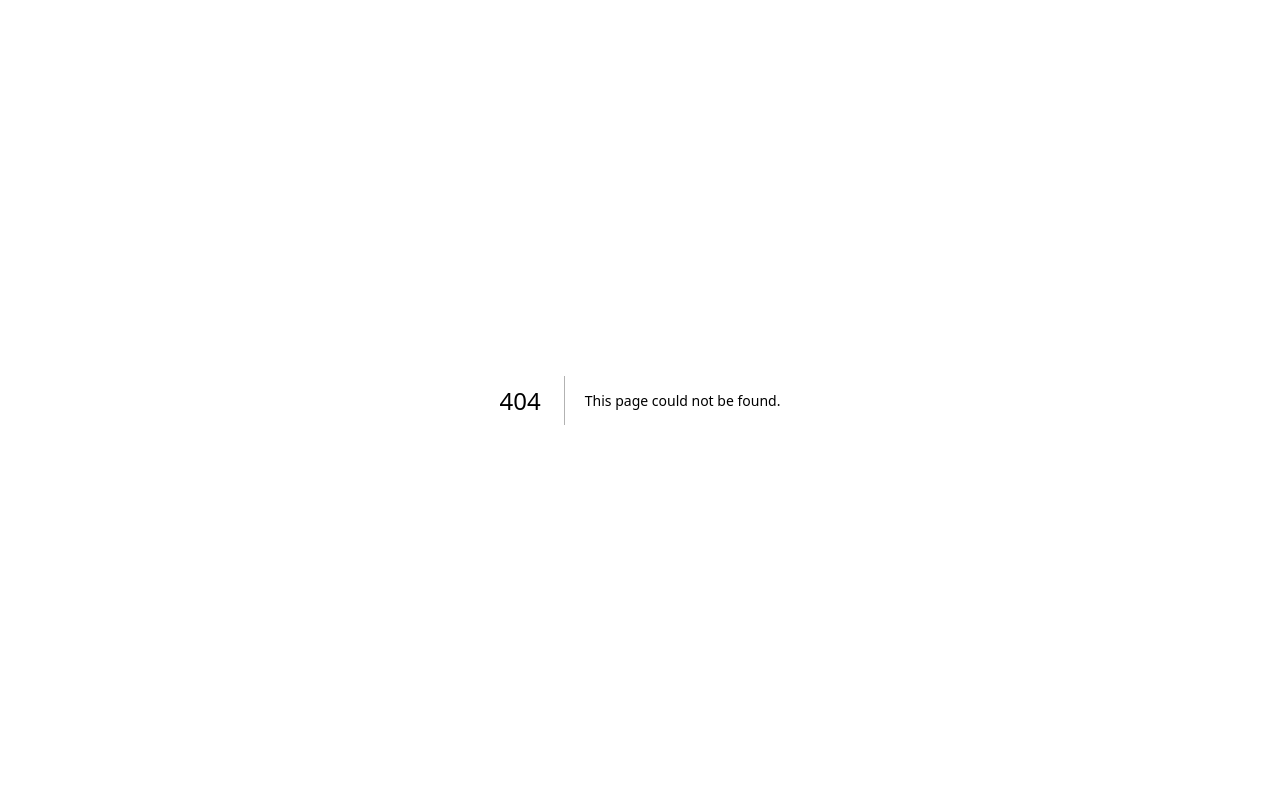
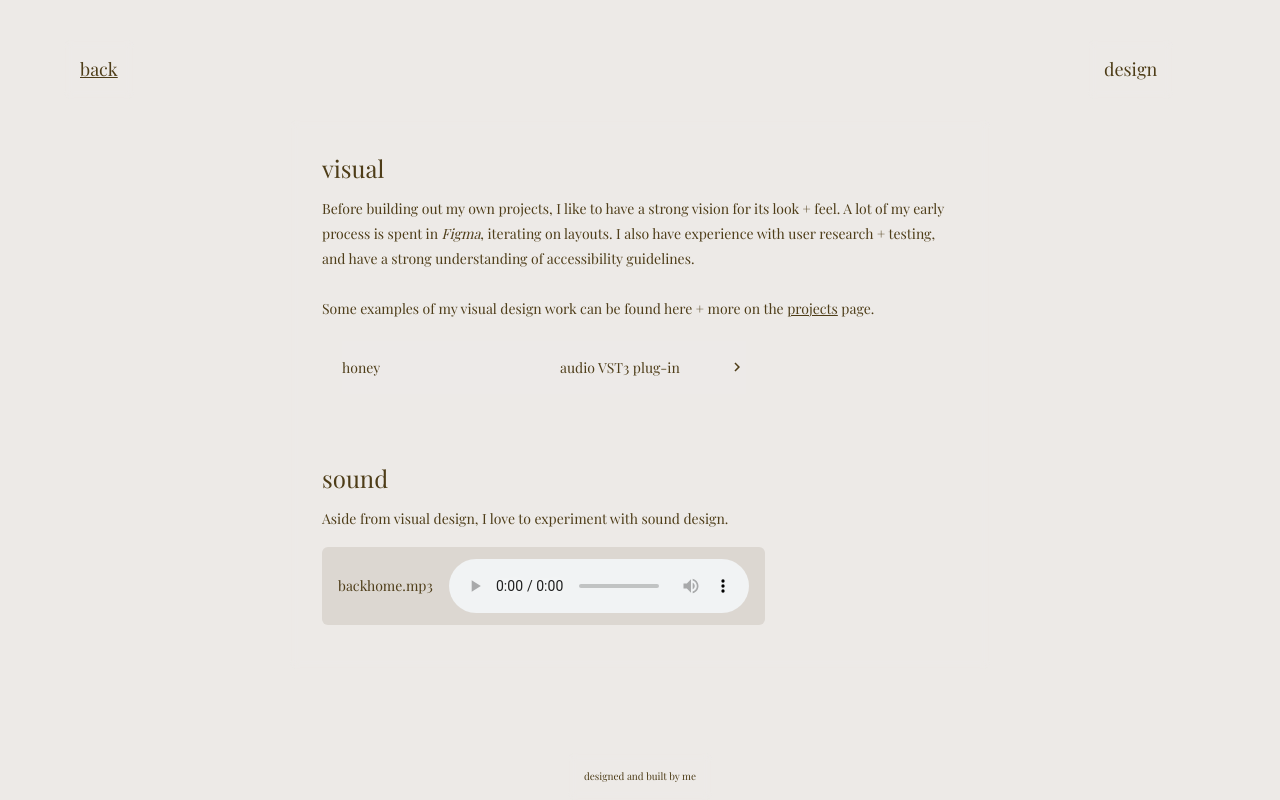
Before and after one commit to joshudd/portfolio, a Next.js app: page /design in a window 1280 px wide. Before the commit this address had no page. Built offline with nearby package versions, Linux system fonts and the light colour scheme.

Commit message:
design page + layout

```diff
--- /dev/null
+++ b/src/app/design/page.tsx
@@ -0,0 +1,4 @@
+import DesignView from '@/components/views/design-view'
+export default function Design() {
+  return <DesignView />
+}
--- a/src/app/globals.css
+++ b/src/app/globals.css
@@ -13,6 +13,9 @@
   --text-projects-hover-color: #9baec8;
   --text-about-color: #125124;
   --text-about-hover-color: #38AD66;
+  --text-design-color: #4e3d18;
+  --text-design-hover-color: #a88c5e;
+  --background-design-color: #dcd7d1;
 }
 
 body {
--- /dev/null
+++ b/src/components/project-item.tsx
@@ -0,0 +1,56 @@
+import React, { useState, useRef } from "react";
+import { motion } from 'framer-motion';
+import { Project } from "@/data/projects";
+
+type ColorSet = {
+    text: string | null;
+    textHover: string | null;
+    background: string | null;
+    backgroundHover: string | null;
+}
+
+export const ProjectItem = ({ project, colorset }: { project: Project, colorset: ColorSet }) => {
+    const [isHovered, setIsHovered] = useState(false);
+    const [animateUp, setAnimateUp] = useState(false);
+    const itemRef = useRef<HTMLDivElement | null>(null);
+
+    const handleMouseEnter = (e: React.MouseEvent<HTMLDivElement>) => {
+        if (itemRef.current) {
+            const rect = itemRef.current.getBoundingClientRect();
+            const mouseY = e.clientY;
+            setAnimateUp(mouseY > rect.top + rect.height / 2);
+        }
+        setIsHovered(true);
+    };
+
+    const handleMouseLeave = () => {
+        setIsHovered(false);
+    };
+
+    return (
+        <a href={`/projects/${project.link}`}>
+            <motion.div
+                key={project.name}
+                className={`pt-4 pb-4 gap-x-6 md:gap-x-12 lg:gap-x-18 flex items-center max-w-full ${colorset.text} ${colorset.background} hover:${colorset.textHover} hover:${colorset.backgroundHover}`}
+                ref={itemRef}
+                onMouseEnter={handleMouseEnter}
+                onMouseLeave={handleMouseLeave}
+                initial={{ y: 0 }}
+                animate={{ y: isHovered ? (animateUp ? -2 : 2) : 0 }}
+                transition={{ duration: 0.2 }}
+            >
+                <div className="flex sm:min-w-[140px] md:min-w-[170px]">
+                    <span className="whitespace-nowrap overflow-hidden text-ellipsis">{project.name}</span>
+                </div>
+                <div className="flex-grow overflow-hidden">
+                    <span className="block truncate">{project.summary}</span>
+                </div>
+                <div className="flex-shrink-0 ml-auto hidden sm:block font-extrabold">
+                    <svg xmlns="http://www.w3.org/2000/svg" viewBox="0 0 24 24" width="18" height="18" fill="currentColor">
+                        <path d="M10 6L8.59 7.41 13.17 12l-4.58 4.59L10 18l6-6z"/>
+                    </svg>
+                </div>
+            </motion.div>
+        </a>
+    );
+};
--- a/src/components/views/about-view.tsx
+++ b/src/components/views/about-view.tsx
@@ -4,15 +4,24 @@ import Ripples from "../animation/ripples-animation";
 const AboutView = () => {
     return (
         <div className="w-full h-screen flex flex-col justify-center items-center text-text-about-color">
-            {/* header */}
-            <div className="mb-6 absolute top-[15vh] left-[10vw] p-2 md:p-3 lg:p-4 bg-background-transparent-color rounded-sm md:rounded-lg backdrop-blur-sm z-[200]">
-                <h1 className="text-xl sm:text-2xl md:text-3xl font-normal">
+            {/* back button */}
+            <div className={`absolute top-[5vh] left-[5vw] p-2 md:p-3 lg:p-4 bg-background-transparent-color rounded-sm md:rounded-lg backdrop-blur-sm z-[200]`}>
+                <a href="/" className="flex items-center hover:text-text-projects-hover-color">
+                    <h2 className="text-[12px] sm:text-[14px] md:text-[16px] lg:text-[18px] underline">
+                        back
+                    </h2>
+                </a>
+            </div>
+
+            {/* title */}
+            <div className={`absolute top-[5vh] left-[84vw] p-2 md:p-3 lg:p-4 bg-background-transparent-color rounded-sm md:rounded-lg backdrop-blur-sm z-[200]`}>
+                <h1 className="text-[12px] sm:text-[14px] md:text-[16px] lg:text-[18px]">
                     about
                 </h1>
             </div>
 
             {/* body */}
-            <div className="mt-6 w-[38%] sm:w-[43%] md:w-[48%] lg:w-[43%] xl:w-[38%] absolute top-[22vh] left-[20vw] p-4 sm:p-4 md:p-6 lg:p-8 bg-background-transparent-color rounded-lg backdrop-blur-sm z-[200]">
+            <div className="mt-6 w-[80%] max-w-[700px] absolute top-[12vh] p-4 sm:p-4 md:p-6 lg:p-8 bg-background-transparent-color rounded-lg backdrop-blur-sm z-[200]">
                 <div className="flex items-center">
                     <h1 className="text-lg sm:text-xl md:text-2xl font-normal">
                         nice to meet you! &nbsp;
@@ -32,7 +41,7 @@ const AboutView = () => {
                     <a href="https://www.spscommerce.com/" target="_blank" className="text-text-about-color hover:text-text-about-hover-color"> SPS Commerce </a>
                     as a software engineer intern
                     <span className="text-[8px] sm:text-[10px] md:text-[12px] align-super">
-                    &nbsp;{'{'} extended through the end of 2024 {'}'}
+                        &nbsp;{'['}extended&nbsp;through&nbsp;the&nbsp;end&nbsp;of&nbsp;2024{']'}
                     </span>.
                 </p>
                 <br/>
@@ -54,15 +63,6 @@ const AboutView = () => {
                 </div>
             </div>
 
-            {/* back button */}
-            <div className={`absolute top-[28vh] left-[68vw] p-2 md:p-3 lg:p-4 bg-background-transparent-color rounded-sm md:rounded-lg backdrop-blur-sm z-[200]`}>
-                <a href="/" className="flex items-center hover:text-text-about-hover-color">
-                    <h2 className="text-[14px] sm:text-[16px] md:text-[18px] lg:text-[20px] font-normal underline">
-                        back
-                    </h2>
-                </a>
-            </div>
-
             {/* note */}
             <div className="hidden md:block absolute bottom-[0vh] p-2 md:p-3 lg:p-4 bg-background-transparent-color rounded-sm md:rounded-lg backdrop-blur-sm z-[200]">
                 <h2 className="text-[10px]">
--- /dev/null
+++ b/src/components/views/design-view.tsx
@@ -0,0 +1,95 @@
+"use client"
+
+import React from "react";
+import Ripples from "../animation/ripples-animation";
+import { Project, projects } from "@/data/projects";
+import { ProjectItem } from "@/components/project-item";
+
+const DesignView = () => {
+    const designProjectNames = ["runstencil", "honey", "sisterscamelot"];
+    const designProjects: Project[] = projects.filter(project => designProjectNames.includes(project.name));
+    const colorset = {
+        text: "text-text-design-color",
+        textHover: "text-text-design-hover-color",
+        background: "bg-background-transparent-color",
+        backgroundHover: "bg-background-transparent-color-hover",
+    };
+
+    return (
+        <div className="w-full h-screen flex flex-col justify-center items-center text-text-design-color">
+            {/* back button */}
+            <div className={`absolute top-[5vh] left-[5vw] p-2 md:p-3 lg:p-4 bg-background-transparent-color rounded-sm md:rounded-lg backdrop-blur-sm z-[200]`}>
+                <a href="/" className="flex items-center hover:text-text-design-hover-color">
+                    <h2 className="text-[12px] sm:text-[14px] md:text-[16px] lg:text-[18px] underline">
+                        back
+                    </h2>
+                </a>
+            </div>
+
+            {/* title */}
+            <div className={`absolute top-[5vh] left-[85vw] p-2 md:p-3 lg:p-4 bg-background-transparent-color rounded-sm md:rounded-lg backdrop-blur-sm z-[200]`}>
+                <h1 className="text-[12px] sm:text-[14px] md:text-[16px] lg:text-[18px]">
+                    design
+                </h1>
+            </div>
+
+            {/* body */}
+            <div className="mt-6 w-[80%] max-w-[700px] absolute top-[12vh] p-4 sm:p-4 md:p-6 lg:p-8 bg-background-transparent-color rounded-lg backdrop-blur-sm z-[200]">
+                <div className="flex items-center mb-3">
+                    <h1 className="text-lg sm:text-xl md:text-2xl font-normal">
+                        visual &nbsp;
+                    </h1>
+                </div>
+                <p className="text-[10px] sm:text-[12px] md:text-[14px] leading-[1.8]">
+                    Before building out my own projects, I like to have a strong vision for its look + feel.
+                    A lot of my early process is spent in <a href="https://www.figma.com/" target="_blank" className="text-text-design-color hover:text-text-design-hover-color italic">Figma</a>, iterating on layouts.
+                    I also have experience with user research + testing, and have a strong understanding of accessibility guidelines.
+                </p>
+                <br/>
+                <p className="content-start gap-x-4 md:gap-x-8 text-[10px] sm:text-[12px] md:text-[14px] leading-[1.8]">
+                    Some examples of my visual design work can be found here + more on the <a href="/projects" className="text-text-design-color hover:text-text-design-hover-color underline">projects</a> page.
+                </p>
+
+                <div className="flex flex-col flex-wrap content-start gap-x-4 md:gap-x-8 text-[10px] sm:text-[12px] md:text-[14px] p-5">
+                    {designProjects.map((project: Project) => (
+                        <ProjectItem key={project.name} project={project} colorset={colorset} />
+                    ))}
+                </div>
+
+                <br/><br/>
+                <div className="flex items-center mb-3">
+                    <h1 className="text-lg sm:text-xl md:text-2xl font-normal">
+                        sound &nbsp;
+                    </h1>
+                </div>
+                <p className="flex flex-col flex-wrap content-start gap-x-4 md:gap-x-8 text-[10px] sm:text-[12px] md:text-[14px] leading-[1.8]">
+                    Aside from visual design, I love to experiment with sound design.
+                </p>
+                <div className="mt-4">
+                    <div className="inline-flex items-center mb-3 gap-x-4 pl-4 pr-4 py-3 rounded-md bg-background-design-color max-w-full">
+                        <h3 className="text-[10px] sm:text-[12px] md:text-[14px] font-normal whitespace-nowrap">
+                            backhome.mp3
+                        </h3>
+                        <audio controls className="max-w-[300px]">
+                            <source src="/audio/sample.mp3" type="audio/mpeg" />
+                            Your browser does not support the audio element.
+                        </audio>
+                    </div>
+                </div>
+            </div>
+
+            {/* note */}
+            <div className="hidden md:block absolute bottom-[0vh] p-2 md:p-3 lg:p-4 bg-background-transparent-color rounded-sm md:rounded-lg backdrop-blur-sm z-[200]">
+                <h2 className="text-[10px]">
+                    designed and built by me
+                </h2>
+            </div>
+
+            {/* <div className="blur-sm fade-in-slow">
+                <Ripples view="design" />
+            </div> */}
+        </div>
+    );
+}
+
+export default DesignView;
--- a/src/components/views/home-view.tsx
+++ b/src/components/views/home-view.tsx
@@ -50,7 +50,7 @@ const HomeView = () => {
             </div>
 
             {/* design */}
-            <div className={`absolute top-[55vh] left-[12vw] p-2 md:p-3 lg:p-4 bg-background-transparent-color rounded-sm md:rounded-lg backdrop-blur-sm z-[200]`}>
+            <div className={`absolute top-[65vh] left-[10vw] p-2 md:p-3 lg:p-4 bg-background-transparent-color rounded-sm md:rounded-lg backdrop-blur-sm z-[200]`}>
                 <a href="/design" className="flex items-center hover:text-text-hover-color">
                     <h2 className="text-[14px] sm:text-[16px] md:text-[18px] lg:text-[20px] font-normal">
                         design
@@ -76,7 +76,7 @@ const HomeView = () => {
             </div>
 
             {/* experience */}
-            <div className={`absolute top-[60vh] left-[75vw] p-2 md:p-3 lg:p-4 bg-background-transparent-color rounded-sm md:rounded-lg backdrop-blur-sm z-[200]`}>
+            <div className={`hidden absolute top-[60vh] left-[75vw] p-2 md:p-3 lg:p-4 bg-background-transparent-color rounded-sm md:rounded-lg backdrop-blur-sm z-[200]`}>
                 <a href="/experience" className="flex items-center hover:text-text-hover-color">
                     <h2 className="text-[14px] sm:text-[16px] md:text-[18px] lg:text-[20px] font-normal">
                         experience
@@ -86,7 +86,7 @@ const HomeView = () => {
             </div>
 
             {/* about */}
-            <div className={`absolute top-[28vh] left-[68vw] p-2 md:p-3 lg:p-4 bg-background-transparent-color rounded-sm md:rounded-lg backdrop-blur-sm z-[200]`}>
+            <div className={`absolute top-[50vh] left-[68vw] p-2 md:p-3 lg:p-4 bg-background-transparent-color rounded-sm md:rounded-lg backdrop-blur-sm z-[200]`}>
                 <a href="/about" className="flex items-center hover:text-text-hover-color">
                     <h2 className="text-[14px] sm:text-[16px] md:text-[18px] lg:text-[20px] font-normal">
                         about
--- a/src/components/views/project-detail-view.tsx
+++ b/src/components/views/project-detail-view.tsx
@@ -22,7 +22,7 @@ const ProjectDetailView = ({ project }: { project: Project }) => {
                 </div>
 
                 {/* body */}
-                <div className="mt-6 top-[12vh] w-[60%] max-w-[700px] absolute p-4 sm:p-4 md:p-6 lg:p-8 bg-background-transparent-color rounded-lg backdrop-blur-sm z-[200]">
+                <div className="mt-6 top-[12vh] w-[80%] max-w-[700px] absolute p-4 sm:p-4 md:p-6 lg:p-8 bg-background-transparent-color rounded-lg backdrop-blur-sm z-[200]">
                     <div className="flex items-center justify-between">
                         <h1 className="text-lg sm:text-xl md:text-2xl font-normal">
                             {project.name}
@@ -45,7 +45,7 @@ const ProjectDetailView = ({ project }: { project: Project }) => {
                     <div className="text-[8px] sm:text-[10px] md:text-[12px] leading-[1.8]">
                         {project.external_link &&
                             <>
-                                <a href={project.external_link} target="_blank" className="ml-0 flex flex-nowrap hover:text-text-projects-hover-color">
+                                <a href={project.external_link} target="_blank" className="ml-0 flex flex-nowrap hover:text-text-projects-hover-color items-center">
                                     {project.display_link} {linkarrowIcon()}
                                 </a>
                                 <br />
--- a/src/components/views/projects-view.tsx
+++ b/src/components/views/projects-view.tsx
@@ -1,57 +1,18 @@
 "use client"
 
-import React, { useState, useRef } from "react";
+import React, { useState } from "react";
 import Link from "next/link";
-import { motion } from 'framer-motion';
+import { ProjectItem } from "@/components/project-item";
 import { projects, Project } from "@/data/projects";
 
-const ProjectItem = ({ project }: { project: Project }) => {
-    const [isHovered, setIsHovered] = useState(false);
-    const [animateUp, setAnimateUp] = useState(false);
-    const itemRef = useRef<HTMLDivElement | null>(null);
-
-    const handleMouseEnter = (e: React.MouseEvent<HTMLDivElement>) => {
-        if (itemRef.current) {
-            const rect = itemRef.current.getBoundingClientRect();
-            const mouseY = e.clientY;
-            setAnimateUp(mouseY > rect.top + rect.height / 2);
-        }
-        setIsHovered(true);
+const ProjectsView = () => {
+    const colorset = {
+        text: "text-text-projects-color",
+        textHover: "text-text-projects-hover-color",
+        background: "bg-background-transparent-color",
+        backgroundHover: "bg-background-transparent-color-hover",
     };
 
-    const handleMouseLeave = () => {
-        setIsHovered(false);
-    };
-
-    return (
-        <a href={`/projects/${project.link}`}>
-            <motion.div
-                key={project.name}
-                className="pt-4 pb-4 gap-x-6 md:gap-x-12 lg:gap-x-18 flex items-center justify-between w-[50vw] hover:text-text-projects-hover-color"
-                ref={itemRef}
-                onMouseEnter={handleMouseEnter}
-                onMouseLeave={handleMouseLeave}
-                initial={{ y: 0 }}
-                animate={{ y: isHovered ? (animateUp ? -2 : 2) : 0 }}
-                transition={{ duration: 0.2 }}
-            >
-                <div className="flex sm:min-w-[140px] md:min-w-[170px]">
-                    <span className="whitespace-nowrap overflow-hidden text-ellipsis">{project.name}</span>
-                </div>
-                <div className="flex-grow overflow-hidden">
-                    <span className="block truncate">{project.summary}</span>
-                </div>
-                <div className="ml-auto hidden sm:block font-extrabold">
-                    <svg xmlns="http://www.w3.org/2000/svg" viewBox="0 0 24 24" width="18" height="18" fill="currentColor">
-                        <path d="M10 6L8.59 7.41 13.17 12l-4.58 4.59L10 18l6-6z"/>
-                    </svg>
-                </div>
-            </motion.div>
-        </a>
-    );
-};
-
-const ProjectsView = () => {
     const [currentPage, setCurrentPage] = useState(1);
     const pagination = (pageNumber: number) => {
         setCurrentPage(pageNumber);
@@ -65,18 +26,27 @@ const ProjectsView = () => {
 
     return (
         <div className="w-full h-screen flex flex-col justify-center items-center text-text-projects-color">
-            {/* header */}
-            <div className="mb-6 absolute top-[15vh] left-[10vw] p-2 md:p-3 lg:p-4 bg-background-transparent-color rounded-sm md:rounded-lg backdrop-blur-sm z-[200]">
-                <h1 className="text-xl sm:text-2xl md:text-3xl font-normal">
+            {/* back button */}
+            <div className={`absolute top-[5vh] left-[5vw] p-2 md:p-3 lg:p-4 bg-background-transparent-color rounded-sm md:rounded-lg backdrop-blur-sm z-[200]`}>
+                <a href="/" className="flex items-center hover:text-text-projects-hover-color">
+                    <h2 className="text-[12px] sm:text-[14px] md:text-[16px] lg:text-[18px] underline">
+                        back
+                    </h2>
+                </a>
+            </div>
+
+            {/* title */}
+            <div className={`absolute top-[5vh] left-[84vw] p-2 md:p-3 lg:p-4 bg-background-transparent-color rounded-sm md:rounded-lg backdrop-blur-sm z-[200]`}>
+                <h1 className="text-[12px] sm:text-[14px] md:text-[16px] lg:text-[18px]">
                     projects
                 </h1>
             </div>
 
             {/* project list */}
-            <div className="mt-6 mr-[500px] md:mr-0 absolute top-[22vh] left-[20vw] p-4 sm:p-4 md:p-6 lg:p-8 bg-background-transparent-color rounded-lg backdrop-blur-sm z-[200]">
-                <div className="flex flex-col flex-wrap content-start gap-x-4 md:gap-x-8 text-[10px] sm:text-[12px] md:text-[14px]">
+            <div className="mt-6 w-[80%] max-w-[700px] absolute top-[12vh] bg-background-transparent-color rounded-lg backdrop-blur-sm z-[200]">
+                <div className="flex flex-col flex-wrap gap-x-4 md:gap-x-8 text-[10px] sm:text-[12px] md:text-[14px]">
                     {currentProjects.map((project: Project) => (
-                        <ProjectItem key={project.name} project={project} />
+                        <ProjectItem key={project.name} project={project} colorset={colorset} />
                     ))}
                 </div>
                 <div className="flex justify-center mt-4">
@@ -92,15 +62,6 @@ const ProjectsView = () => {
                 </div>
             </div>
 
-            {/* back button */}
-            <div className={`absolute top-[76vh] left-[28vw] p-2 md:p-3 lg:p-4 bg-background-transparent-color rounded-sm md:rounded-lg backdrop-blur-sm z-[200]`}>
-                <Link href="/" className="flex items-center hover:text-text-projects-hover-color">
-                    <h2 className="text-[14px] sm:text-[16px] md:text-[18px] lg:text-[20px] font-normal underline">
-                        back
-                    </h2>
-                </Link>
-            </div>
-
             {/* note */}
             <div className="hidden md:block absolute bottom-[0vh] p-2 md:p-3 lg:p-4 bg-background-transparent-color rounded-sm md:rounded-lg backdrop-blur-sm z-[200]">
                 <h2 className="text-[10px]">
--- a/src/data/projects.tsx
+++ b/src/data/projects.tsx
@@ -15,8 +15,8 @@ export const projects: Project[] = [
         link: "honey",
         name: "honey",
         description:
-            "I've been producing music on my laptop since middle school and the idea for this project has been sitting with me for a while: a plug-in that I could use to make music with. " +
-            "Creating something simple, but also powerful has been very rewarding. Through this project, I've learned so much about audio programming, digital signal processing, and the JUCE framework.",
+            "A plug-in that I use to make music. " +
+            "Creating something simple, but also powerful has been very rewarding. Through this project, I've learned so much about audio programming, digital signal processing (specifically Reverb and Bitcrusher algorithms), and the JUCE framework. The UI is built with React.js.",
         summary: "audio VST3 plug-in",
         tools: ["C++", "JUCE", "React.js"],
         image: "honey.png",
--- a/tailwind.config.ts
+++ b/tailwind.config.ts
@@ -12,6 +12,7 @@ const config: Config = {
         'background-color': 'var(--background-color)',
         'background-transparent-color': 'var(--background-transparent-color)',
         'background-item-color': 'var(--background-item-color)',
+        'background-design-color': 'var(--background-design-color)',
       },
       textColor: {
         'text-color': 'var(--text-color)',
@@ -20,6 +21,8 @@ const config: Config = {
         'text-projects-hover-color': 'var(--text-projects-hover-color)',
         'text-about-color': 'var(--text-about-color)',
         'text-about-hover-color': 'var(--text-about-hover-color)',
+        'text-design-color': 'var(--text-design-color)',
+        'text-design-hover-color': 'var(--text-design-hover-color)',
       },
       height: {
         '200': '200vh',
```
